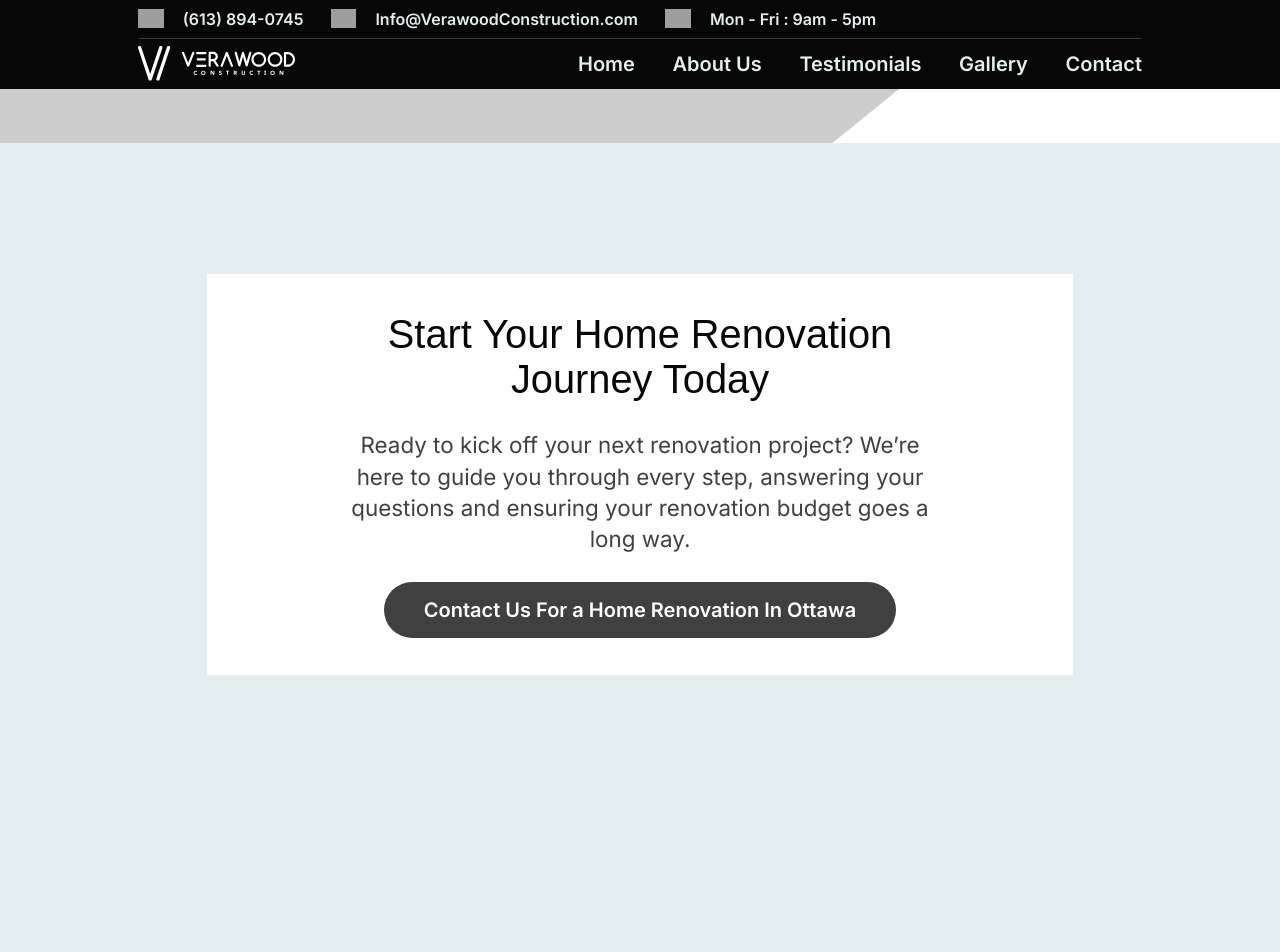
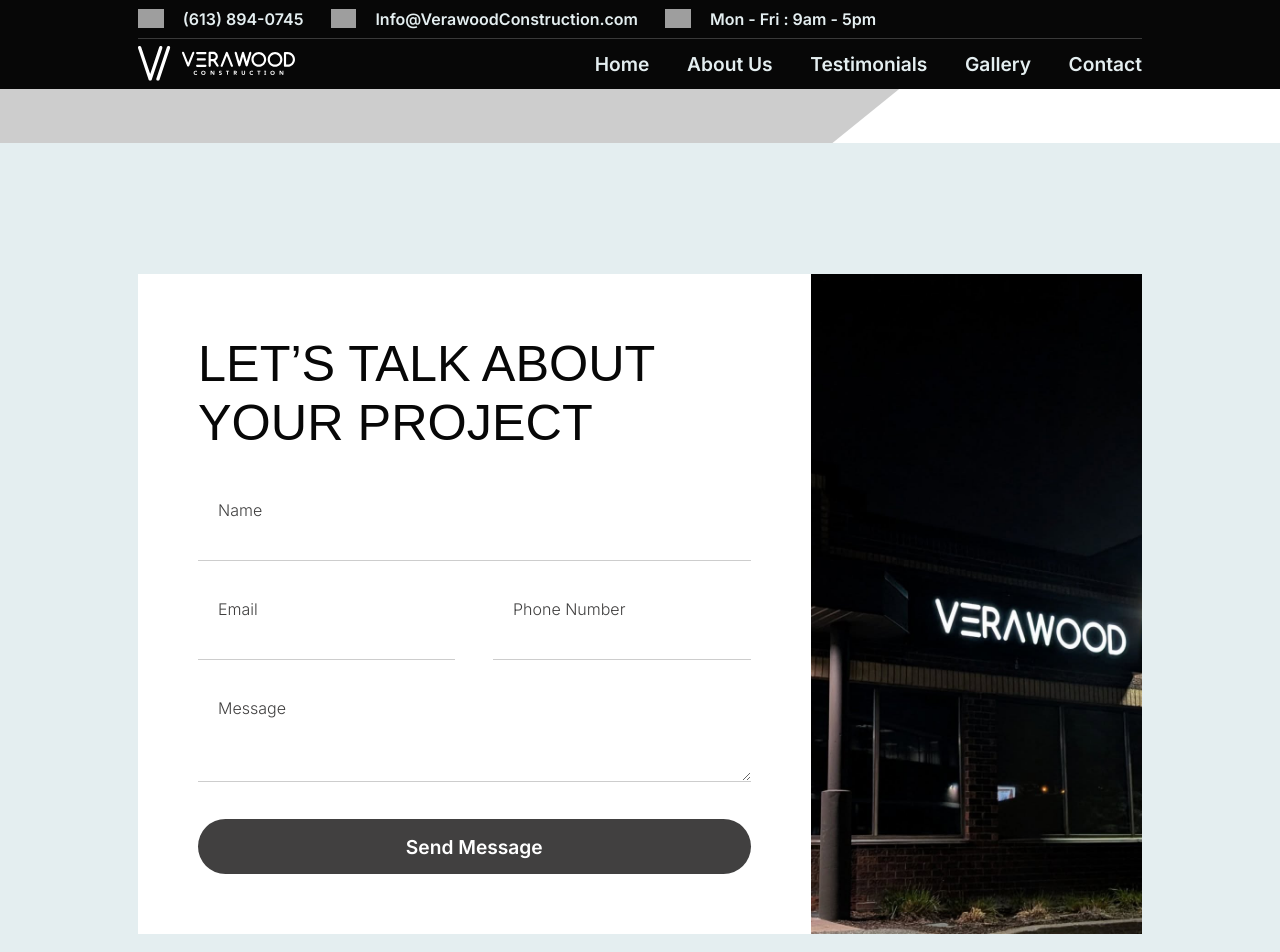
Before and after one commit to Show-The-World/Verawoord-Construction, a Node project: template src/pages/contact.njk in a window 1280 px wide. Shown: the top 952 px of the page. Before the commit the page ends 675 px from the top, so only its background shows below. Run offline with Node 20 templates, Linux system fonts and the light colour scheme; the template is opened without the code that fills it, so the values that code supplies are empty; some libraries are stand-ins or nearby versions; some web fonts are replaced; grey boxes are pictures that could not be loaded.

Commit message:
added a bunch

```diff
--- a/src/_data/reviews.json
+++ b/src/_data/reviews.json
@@ -46,7 +46,7 @@
         "name": "Carbon Conscious",
         "starCount": 5,
         "content": "Highly organized team and great communication. Verawood Construction made the renovation process seamless and stress-free.",
-        "title": "Home Owner"
+        "title": "Business Owner"
       }
     ]
   }
--- a/src/_includes/base_layouts/header.njk
+++ b/src/_includes/base_layouts/header.njk
@@ -7,13 +7,12 @@
     </ul>
     <hr>
     <nav id="headerNav">
-
         <a class="logo" href="/"><img src="/assets/logo_light.svg" alt="" class="icon"></a>
         <ul>
             <li><a href="/">Home</a></li>
             <li><a href="/about">About Us</a></li>
             <li><a href="/testimonials">Testimonials</a></li>
-            <li><a href="gallery">Gallery</a></li>
+            <li><a href="/gallery">Gallery</a></li>
             <li><a href="/contact">Contact</a></li>
         </ul>
     </nav>
--- a/src/pages/contact.njk
+++ b/src/pages/contact.njk
@@ -1,5 +1,6 @@
 ---
 title: Home
+hasCTA: false
 ---
 
 {% extends "boilerplate/base.njk" %}
@@ -12,5 +13,34 @@ title: Home
 
 {% block content %}
 
-
+<section class="section">
+    <div class="layout -l-2Col-SpreadHalfImage-1 -lf-bgColor-2">
+        <div class="container -lu-padding-even5 -spread-spacing5">
+            <h2 class="-t-uppercase">Let’s Talk About <br>Your Project</h2>
+            <form class="-form-1" action="">
+                <div class="inputContainer -inputContainer-1">
+                    <label class="-t-pSmall" for="name">Name</label>
+                    <input type="text" name="name" id="name">
+                </div>
+                <div class="-formGroup-hor">
+                    <div class="inputContainer -inputContainer-1">
+                        <label class="-t-pSmall" for="email">Email</label>
+                        <input type="email" name="email" id="email">
+                    </div>
+                    <div class="inputContainer -inputContainer-1">
+                        <label class="-t-pSmall" for="phone">Phone Number</label>
+                        <input type="tel" name="phone" id="phone">
+                    </div>
+                </div>
+                <div class="inputContainer -inputContainer-1">
+                    <label class="-t-pSmall" for="message">Message</label>
+                    <textarea name="message" id="message"></textarea>
+                </div>
+                <input class="-b-2" type="submit" value="Send Message">
+            </form>
+        </div>
+        <div class="imgWrapper"><img src="/assets/img7.jpg" alt=""></div>
+    </div>
+</section>
+<iframe class="-l-map" src="https://www.google.com/maps/embed?pb=!1m18!1m12!1m3!1d2804.638348606818!2d-75.7090560881319!3d45.335924941867695!2m3!1f0!2f0!3f0!3m2!1i1024!2i768!4f13.1!3m3!1m2!1s0x27861106a3e52e83%3A0x850baa8a79314d8c!2sVerawood%20Construction!5e0!3m2!1sen!2sca!4v1734494696389!5m2!1sen!2sca" allowfullscreen="" loading="lazy" referrerpolicy="no-referrer-when-downgrade"></iframe>
 {% endblock %}
--- a/src/pages/testimonials.njk
+++ b/src/pages/testimonials.njk
@@ -18,6 +18,7 @@ title: Testimonials
             <img src="/assets/icon_quote.svg" alt="" class="icon_quote icon">
             <div class="container -spread-em1">
                 <div class="subContainer">
+                    <p class="-t-pSmall">{{review.title}}</p>
                     <h3>{{ review.name }}</h3>
                     <img src="/assets/review_stars.svg" alt="" class="icon icon_reviewStars">
                 </div>
--- a/src/styles/components.css
+++ b/src/styles/components.css
@@ -11,16 +11,16 @@ h1{
 
 
 
+
 h2{
+    font-size: calc((30 /16 * 1rem) + ((64 - 30) * ((100vw - 320px) / (1920 - 320))));
+    font-weight: 500;
+}
+.-t-h2Small{
     font-family: Sofia Sans, sans-serif;
     font-size: calc((32 /16 * 1rem) + ((45 - 32) * ((100vw - 320px) / (1920 - 320))));
     font-weight: 500;
 }
-.-t-h2Big{
-    font-size: calc((30 /16 * 1rem) + ((64 - 30) * ((100vw - 320px) / (1920 - 320))));
-    font-weight: 500;
-}
-
 
 h3{
     font-family: Sofia Sans, sans-serif;
@@ -44,9 +44,9 @@ p{
     color: var(--c-FG2);
 }
 
-a, button, label, .-t-1{
+a, button, label, input[type=submit], .-t-1{
     font-family: Inter, sans-serif;
-    font-size: 20px;
+    font-size: calc((18 /16 * 1rem) + ((20 - 18) * ((100vw - 320px) / (1920 - 320))));
     font-weight: 600;
 }
 
@@ -246,8 +246,6 @@ a.-b-info:hover{
 }
 
 
-
-
 .-l-gallery{
     column-count: 3;
     --gapSize: var(--s-spacing4);
@@ -257,7 +255,89 @@ a.-b-info:hover{
 .-l-gallery > img{
     margin-bottom: var(--gapSize);
 }
+@media screen and (max-width:850px){
+    .-l-gallery{
+        column-count: 2;
+    }
+}
+@media screen and (max-width:600px){
+    .-l-gallery{
+        column-count: 1;
+    }
+}
 
+
+
+
+.-l-map{
+    width: 100%;
+    height: 80vh;
+    z-index: 1;
+}
+
+
+
+.-form-1 {
+    width: 100%;
+    --gap: var(--s-spacing3);
+}
+.-form-1 input, .-form-1 .inputContainer, .-form-1 textarea{
+    width: 100%;
+}
+
+.-form-1 > *:not(:last-child){
+    margin-bottom: var(--gap);
+}
+
+
+
+.-inputContainer-1{
+    border-bottom: solid var(--c-accent2) var(--s-border2);
+}
+.-inputContainer-1 label{
+    font-weight: 300;
+    margin-left: 20px;
+}
+.-inputContainer-1 input, .-inputContainer-1 textarea {
+    margin-top: 0.6em;
+    padding-bottom: 0.25em;
+    font-size: 20px;
+    padding-left: 20px;
+}
+
+
+
+.-formGroup-hor{
+    display: flex;
+    gap: var(--gap, var(--s-spacing3));
+}
+
+@media screen and (max-width:450px){
+    .-formGroup-hor{
+        flex-direction: column;
+    }
+}
+
+
+
+.-l-2Col-SpreadHalfImage-1{
+    display: flex;
+}
+.-l-2Col-SpreadHalfImage-1 > .container{
+    flex: 1;
+}
+.-l-2Col-SpreadHalfImage-1 > .imgWrapper{
+    flex: 0.6;
+}
+.-l-2Col-SpreadHalfImage-1 > .imgWrapper > img{
+    object-fit: cover;
+}
+
+@media screen and (max-width:800px){
+    .-l-2Col-SpreadHalfImage-1{
+        flex-direction: column;
+    }
+}
 
 
 /****************************************************************************************************************************************/
@@ -335,10 +415,10 @@ a.-b-info:hover{
     width: 6%;
 }
 .-card-testimonial .icon_reviewStars{
-    width: 80%;
+    width: 130px;
 }
 .-card-testimonial .icon_persona{
-    width: 15%;
+    width: 80px;
 }
 
 
@@ -470,7 +550,7 @@ header .navMenuToggle{
     }
 
 
-        header .invCheckbox:checked ~ nav{
+    header .invCheckbox:checked ~ nav{
         animation: slideLeft 0.2s;
     }
 
@@ -478,9 +558,9 @@ header .navMenuToggle{
         opacity: 0;
         animation: slideRight 0.2s;
     }
-    header .invCheckbox:not(:checked) ~ nav *{
+    header .invCheckbox:not(:checked) ~ nav.headerNav *{
+        transform: translateX(100%);
         width: 0;
-
     }
 
     header .navMenuToggle svg{
--- a/src/styles/tools.css
+++ b/src/styles/tools.css
@@ -45,9 +45,16 @@
 .-spread-spacing3 > *:not(:last-child){
     margin-bottom: var(--s-spacing3);
 }
-.-spread-spacing4 > *:not(:last-child){
+.-spread-spacing5 > *:not(:last-child){
     margin-bottom: var(--s-spacing4);
 }
+.-spread-spacing4 > *:not(:last-child){
+    margin-bottom: var(--s-spacing5);
+}
+.-spread-spacing6 > *:not(:last-child){
+    margin-bottom: var(--s-spacing6);
+}
+
 
 
 .-spread-3Col_1{
```
Also changed, not shown: src/pages/about.njk (+5 -5 lines), src/pages/index.njk (+24 -22 lines).
